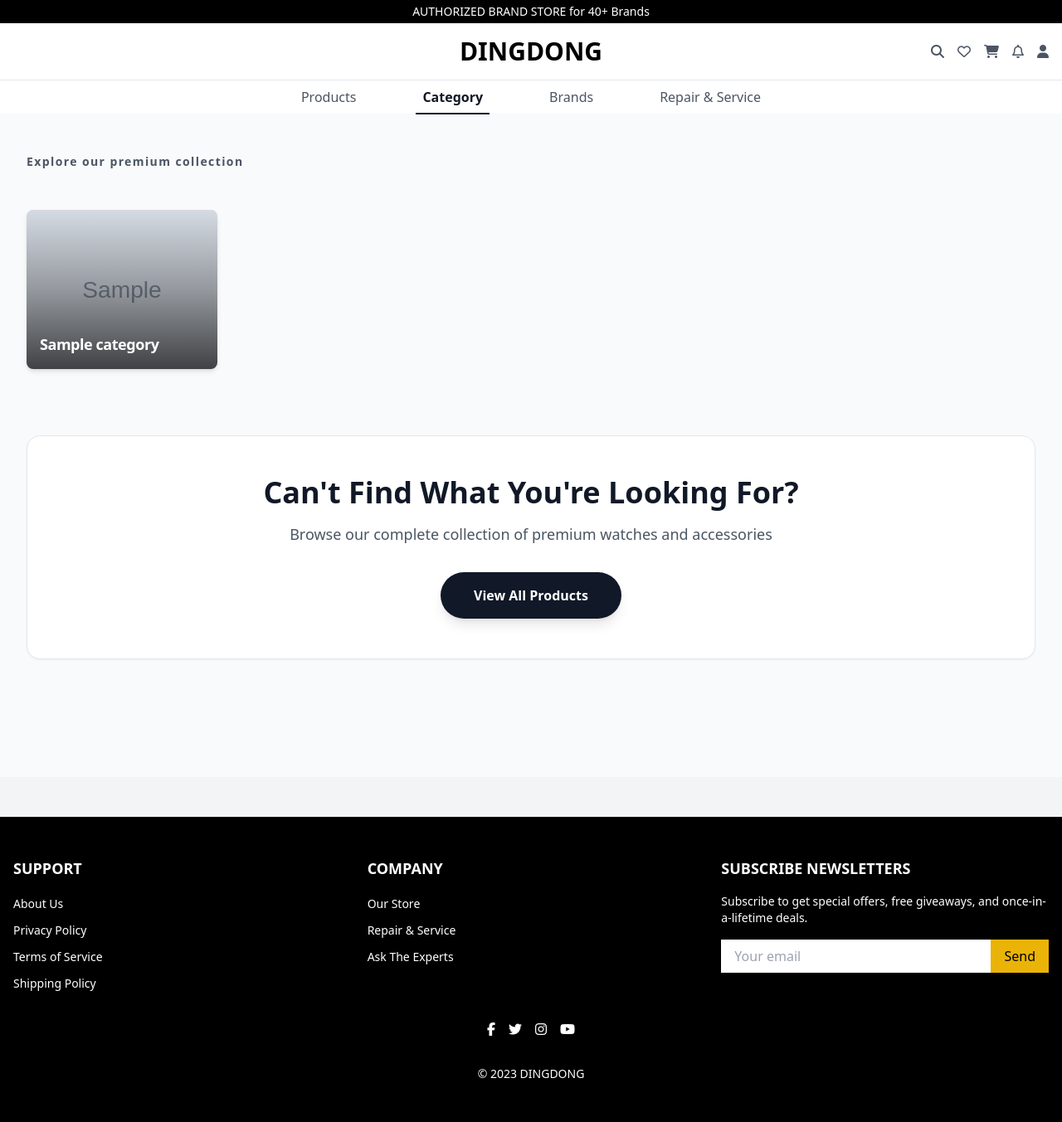
After one commit to Shahinkalathil/dingdong-ecommerce, a Django app: page /categories in a window 1280 px wide. The commit adds this page. Shown: the whole page at 83% size. Run offline with Django 5.2, Linux system fonts and the light colour scheme; tables that the repository leaves empty hold one stand-in row (values such as "Sample post"); grey boxes marked "Sample" are stand-in pictures; parts of the project's set-up code (start-up, migrations or seed data) failed here and were passed over; some libraries are stand-ins or nearby versions.

Commit message:
feat: category

```diff
--- a/home/urls.py
+++ b/home/urls.py
@@ -8,5 +8,6 @@ urlpatterns = [
     path('products/details/<int:product_id>/', views.product_detail, name='product_detail'),
     path('wishlist/', views.wishlist, name='wishlist'),
     path('brands/', views.brands, name='brands_list'),
-    path('Repair_and_Service', views.Repair_and_Service, name="Repair_and_Service")
+    path('Repair_and_Service', views.Repair_and_Service, name="Repair_and_Service"),
+    path('categories', views.categories, name='categories')
 ]
--- a/home/views.py
+++ b/home/views.py
@@ -100,8 +100,16 @@ def brands(request):
         'brands': brands,
     }
     return render(request, 'user_side/brands/brands.html', context)
+
 def Repair_and_Service(request):
     return render(request, 'user_side/about/Repair_and_Service.html')
+
+def categories(request):
+    categories = Category.objects.filter(is_listed=True).order_by('name')
+    context = {
+        'categories': categories,
+    }
+    return render(request, 'user_side/brands/category.html', context)
 
 def wishlist(request):
     return render(request, 'user_side/wishlist/wishlist.html')
--- /dev/null
+++ b/template/user_side/brands/category.html
@@ -0,0 +1,98 @@
+{% extends 'user_side/base.html' %}
+{% load static %}
+
+{% block title %}Categories - DINGDONG{% endblock %}
+
+{% block content %}
+<main class="bg-gray-50">
+    <div class="min-h-screen py-12 px-4 sm:px-6 lg:px-8">
+        <div class="max-w-7xl mx-auto">
+            <div class="text mb-12">
+                <p class="text-gray-600 text-sm font-semibold tracking-widest">Explore our premium collection</p>
+            </div>
+
+            <!-- Categories Grid -->
+            {% if categories %}
+            <div class="grid grid-cols-2 sm:grid-cols-3 md:grid-cols-4 lg:grid-cols-5 gap-4">
+                {% for category in categories %}
+                <a href="{% url 'products' %}?category={{ category.id }}"
+                   class="group relative overflow-hidden rounded-lg shadow-md hover:shadow-xl transition-all duration-300 block">
+                    <!-- Category Image -->
+                    <div class="relative h-48 overflow-hidden bg-gray-200">
+                        {% if category.image %}
+                        <img src="{{ category.image.url }}"
+                             alt="{{ category.name }}"
+                             class="w-full h-full object-cover group-hover:scale-110 transition-transform duration-700">
+                        {% else %}
+                        <!-- Fallback gradient background -->
+                        <div class="w-full h-full bg-gradient-to-br from-gray-300 to-gray-400"></div>
+                        {% endif %}
+
+                        <!-- Hover overlay -->
+                        <div class="absolute inset-0 bg-black/0 group-hover:bg-black/20 transition-all duration-500"></div>
+                    </div>
+
+                    <!-- Category Info Overlay -->
+                    <div class="absolute inset-0 flex items-end p-4 bg-gradient-to-t from-black/70 via-black/30 to-transparent">
+                        <div>
+                            <h3 class="text-lg font-semibold text-white tracking-tight">
+                                {{ category.name }}
+                            </h3>
+                        </div>
+                    </div>
+                </a>
+                {% endfor %}
+            </div>
+            {% else %}
+            <!-- Empty State -->
+            <div class="text-center py-20">
+                <svg class="w-16 h-16 text-gray-400 mx-auto mb-4" fill="none" stroke="currentColor" viewBox="0 0 24 24">
+                    <path stroke-linecap="round" stroke-linejoin="round" stroke-width="2" d="M7 7h.01M7 3h5c.512 0 1.024.195 1.414.586l7 7a2 2 0 010 2.828l-7 7a2 2 0 01-2.828 0l-7-7A1.994 1.994 0 013 12V7a4 4 0 014-4z"/>
+                </svg>
+                <h3 class="text-xl font-medium text-gray-900 mb-2">No Categories Available</h3>
+                <p class="text-gray-600">Check back soon for our category collection</p>
+            </div>
+            {% endif %}
+
+            <!-- CTA Section -->
+            <div class="mt-20 text-center bg-white rounded-2xl shadow-sm p-12 border border-gray-200">
+                <h2 class="text-3xl md:text-4xl font-bold text-gray-900 mb-4">
+                    Can't Find What You're Looking For?
+                </h2>
+                <p class="text-gray-600 text-lg mb-8 max-w-2xl mx-auto">
+                    Browse our complete collection of premium watches and accessories
+                </p>
+                <a href="{% url 'products' %}"
+                   class="inline-block bg-gray-900 hover:bg-gray-800 text-white px-10 py-4 rounded-full font-semibold transition-all duration-300 shadow-lg hover:shadow-xl hover:scale-105">
+                    View All Products
+                </a>
+            </div>
+        </div>
+    </div>
+</main>
+
+<style>
+/* Smooth fade-in animation */
+@keyframes fadeInUp {
+    from {
+        opacity: 0;
+        transform: translateY(30px);
+    }
+    to {
+        opacity: 1;
+        transform: translateY(0);
+    }
+}
+
+.grid > a {
+    animation: fadeInUp 0.6s ease-out backwards;
+}
+
+.grid > a:nth-child(1) { animation-delay: 0.1s; }
+.grid > a:nth-child(2) { animation-delay: 0.2s; }
+.grid > a:nth-child(3) { animation-delay: 0.3s; }
+.grid > a:nth-child(4) { animation-delay: 0.4s; }
+.grid > a:nth-child(5) { animation-delay: 0.5s; }
+.grid > a:nth-child(6) { animation-delay: 0.6s; }
+</style>
+{% endblock %}
--- a/template/user_side/includes/header.html
+++ b/template/user_side/includes/header.html
@@ -6,7 +6,7 @@
 </div>
 
 <!-- Header with Navigation -->
-<header class="bg-white  top-7 z-40 shadow-sm">
+<header class="bg-white top-7 z-40 shadow-sm">
   <div class="container mx-auto px-4 py-4 flex justify-center items-center relative">
     <div class="text-3xl font-bold text-center">
       <a href="{% url 'home' %}" class="text-black no-underline hover:text-gray-800">DINGDONG</a>
@@ -54,23 +54,32 @@
     </div>
   </div>
 
-  <!-- Main Navigation with proper spacing -->
+  <!-- Main Navigation with active state detection -->
   <nav class="container mx-auto px-4 py-2 border-t border-gray-200">
     <ul class="flex justify-center space-x-8 md:space-x-12 lg:space-x-16">
       <li>
-        <a href="{% url 'products' %}" class="px-2 py-2 font-medium hover:text-blue-600 cursor-pointer transition-colors">Products</a>
+        <a href="{% url 'products' %}"
+           class="px-2 py-2 font-medium cursor-pointer transition-colors {% if request.resolver_match.url_name == 'products' %}text-gray-900 font-semibold border-b-2 border-gray-900{% else %}text-gray-600 hover:text-black{% endif %}">
+          Products
+        </a>
       </li>
       <li>
-        <a href="#" class="px-2 py-2 font-medium hover:text-blue-600 cursor-pointer transition-colors">Offers</a>
+        <a href="{% url 'categories' %}"
+           class="px-2 py-2 font-medium cursor-pointer transition-colors {% if request.resolver_match.url_name == 'categories' %}text-gray-900 font-semibold border-b-2 border-gray-900{% else %}text-gray-600 hover:text-black{% endif %}">
+          Category
+        </a>
       </li>
       <li>
-        <a href="{% url 'brands_list' %}" class="px-2 py-2 font-medium hover:text-blue-600 cursor-pointer transition-colors">Brands</a>
+        <a href="{% url 'brands_list' %}"
+           class="px-2 py-2 font-medium cursor-pointer transition-colors {% if request.resolver_match.url_name == 'brands_list' %}text-gray-900 font-semibold border-b-2 border-gray-900{% else %}text-gray-600 hover:text-black{% endif %}">
+          Brands
+        </a>
       </li>
       <li>
-        <a href="{% url 'Repair_and_Service' %}" class="px-2 py-2 font-medium hover:text-blue-600 cursor-pointer transition-colors">Repair & Service</a>
-      </li>
-      <li>
-        <a href="#" class="px-2 py-2 font-medium hover:text-blue-600 cursor-pointer transition-colors">Stores</a>
+        <a href="{% url 'Repair_and_Service' %}"
+           class="px-2 py-2 font-medium cursor-pointer transition-colors {% if request.resolver_match.url_name == 'Repair_and_Service' %}text-gray-900 font-semibold border-b-2 border-gray-900{% else %}text-gray-600 hover:text-black{% endif %}">
+          Repair & Service
+        </a>
       </li>
     </ul>
   </nav>
```
Also changed, not shown: template/user_side/about/shipping_policy.html (added, +90 -0 lines), template/user_side/checkout/checkout.html (+5 -5 lines).
